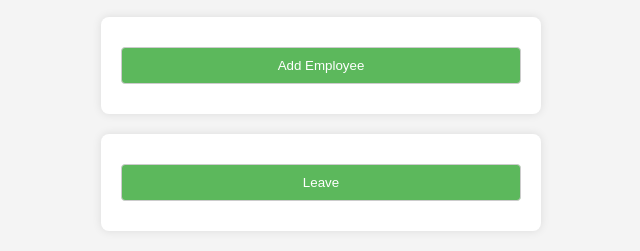
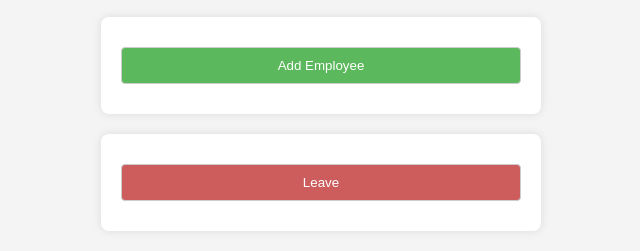
Before and after one commit to TobiSvasek/EmployeeManager, a Flask app: page /admin in a window 1280 px wide. Shown: the part 577-828 px from the top of the page, without its empty margins (319-959 px from the left). Run offline with Flask 3, Linux system fonts and the light colour scheme.

Commit message:
Added 'leave' and 'back' buttons on admin page

```diff
--- a/templates/add_employee.html
+++ b/templates/add_employee.html
@@ -11,5 +11,8 @@
         <input type="password" name="password" placeholder="Password" required>
         <button type="submit">Add Employee</button>
     </form>
+    <form action="{{ url_for('admin') }}" method="get">
+        <button type="submit" style="background-color: indianred">Back</button>
+    </form>
 </body>
 </html>
--- a/templates/admin.html
+++ b/templates/admin.html
@@ -22,7 +22,7 @@
     <button type="submit">Add Employee</button>
 </form>
 <form action="{{ url_for('login') }}" method="get">
-    <button type="submit">Leave</button>
+    <button type="submit" style="background-color: indianred">Leave</button>
 </form>
 </body>
 </html>
```
Also changed, not shown: instance/employees.db.
